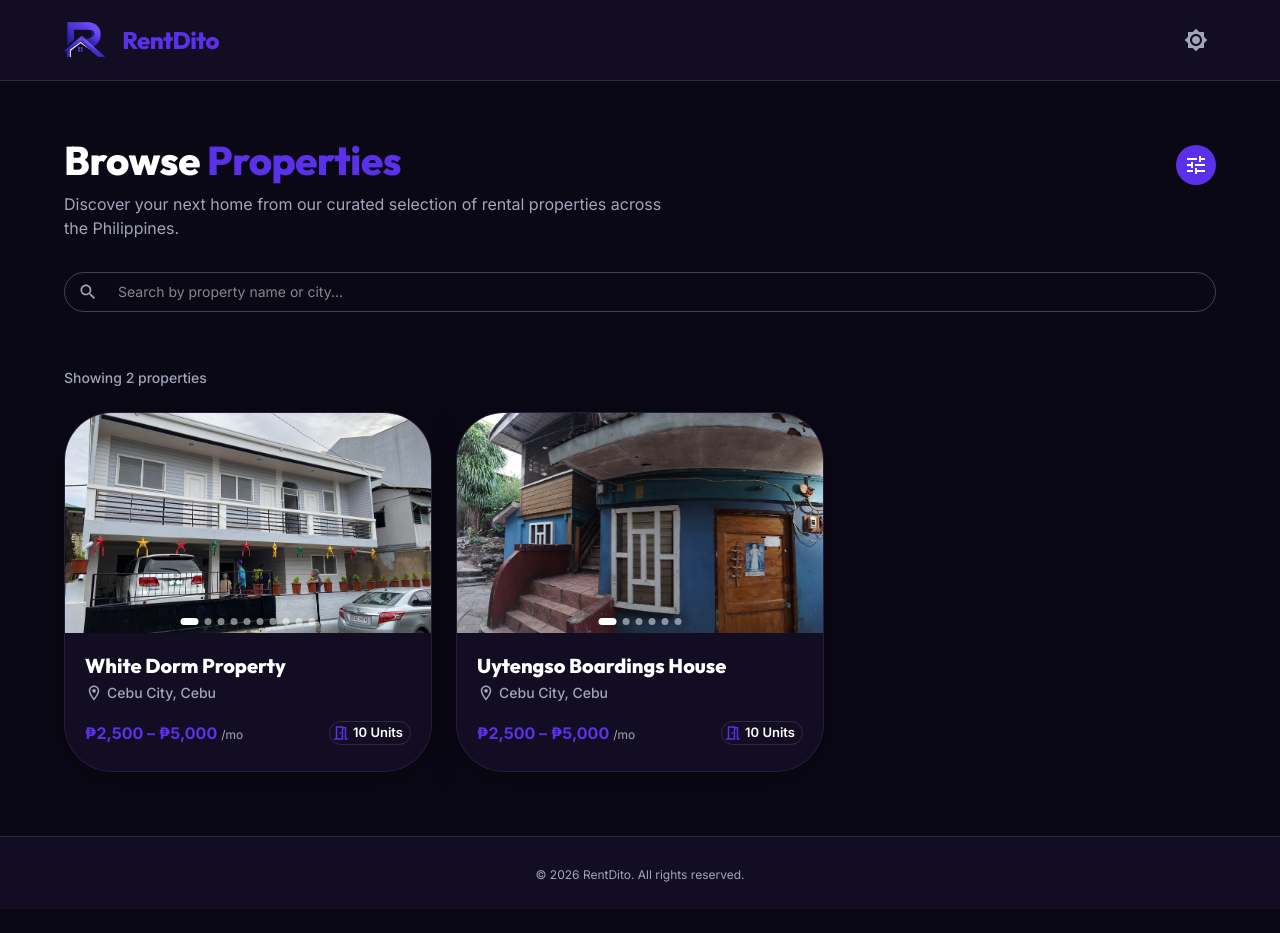
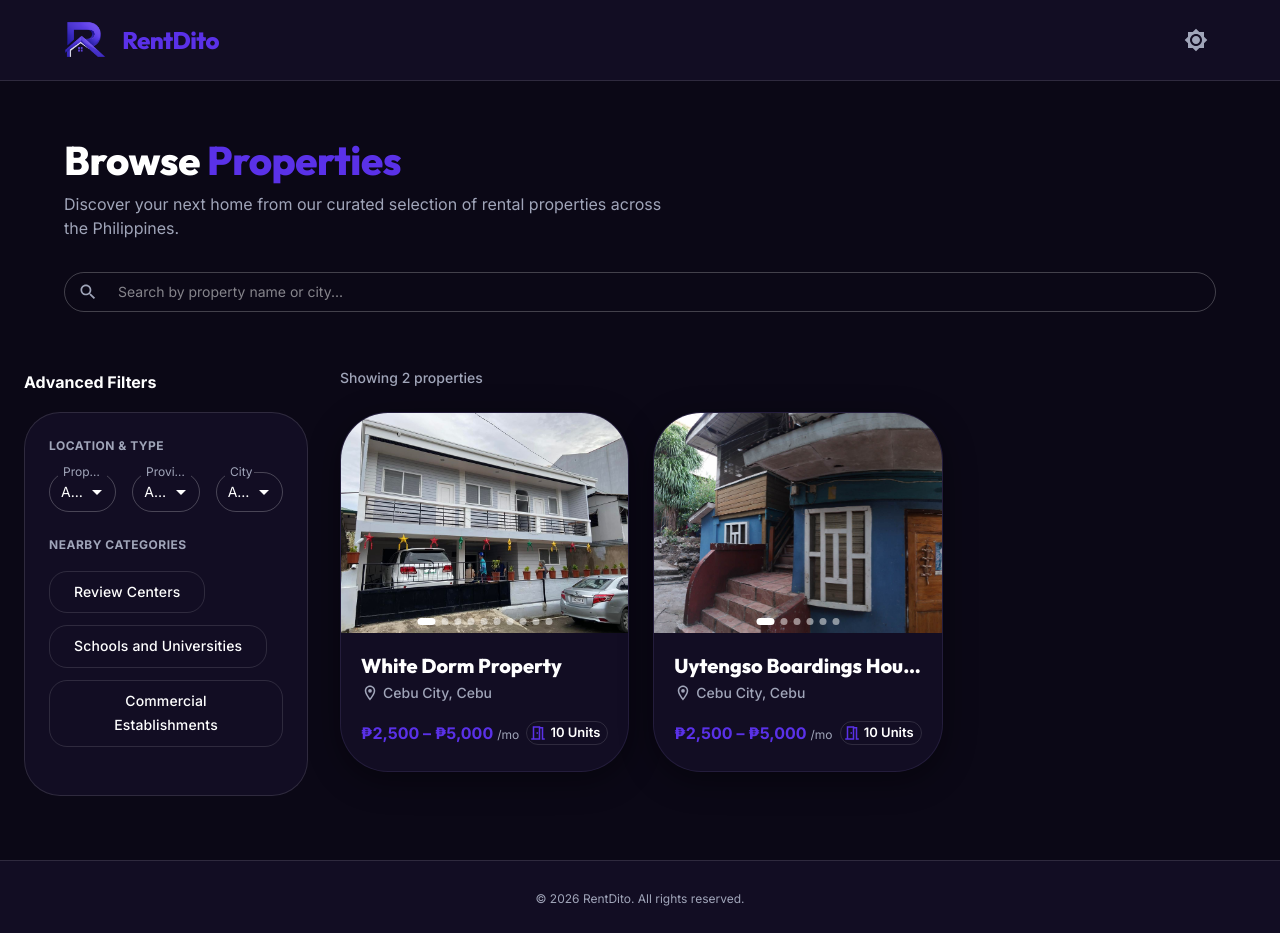
Before and after one commit to reyxdz/RentDito, a React (Vite) app in the folder client/: page /listings in a window 1280 px wide. Before the commit the page ends 909 px from the top, so only its background shows below. Built offline with nearby package versions, Linux system fonts and the light colour scheme.

Commit message:
feat(listings): permanently reveal advanced filters directly on layout desktop side-bar for professional consistency

```diff
--- a/client/src/presentation/pages/listings/ListingsPage.tsx
+++ b/client/src/presentation/pages/listings/ListingsPage.tsx
@@ -145,6 +145,7 @@ export default function ListingsPage() {
                 sx={{
                   bgcolor: 'primary.main',
                   color: 'white',
+                  display: { xs: 'flex', md: 'none' }, // Only show on mobile
                   '&:hover': {
                     bgcolor: 'primary.dark',
                   },
@@ -228,9 +229,36 @@ export default function ListingsPage() {
         </DialogActions>
       </Dialog>
 
-      {/* ── Property Cards Grid ────────────────────────────────────────── */}
+      {/* ── Main Layout: Filters & Properties Grid ──────────────────────── */}
       <Box sx={{ flexGrow: 1, pb: 8 }}>
-        <Container maxWidth="lg">
+        <Container maxWidth="xl">
+          <Grid container spacing={4}>
+            {/* Filters Sidebar (Hidden on xs, shown on md+) */}
+            <Grid size={{ xs: 12, md: 3, lg: 3 }} sx={{ display: { xs: 'none', md: 'block' } }}>
+              <Box sx={{ position: 'sticky', top: 100 }}>
+                <Typography variant="subtitle1" sx={{ fontWeight: 800, mb: 2 }}>
+                  Advanced Filters
+                </Typography>
+                <FilterPanel
+                  filters={filters}
+                  filterOptions={filterOptions}
+                  onSearchChange={handleSearchChange}
+                  onPropertyTypeChange={handlePropertyTypeChange}
+                  onProvinceChange={handleProvinceChange}
+                  onCityChange={handleCityChange}
+                  onVenueToggle={handleVenueToggle}
+                  onVenueRemove={handleVenueRemove}
+                  onClearAllVenues={handleClearAllVenues}
+                  getUniqueVenuesByCategory={getUniqueVenuesByCategory}
+                  getSelectedVenuesByCategory={getSelectedVenuesByCategory}
+                  variant="card"
+                  hideSearch={true}
+                />
+              </Box>
+            </Grid>
+
+            {/* Properties List */}
+            <Grid size={{ xs: 12, md: 9, lg: 9 }}>
               {loading ? (
                 <Grid container spacing={3}>
                   {[1, 2, 3].map((i) => (
@@ -379,6 +407,8 @@ export default function ListingsPage() {
               </Grid>
             </>
           )}
+            </Grid>
+          </Grid>
         </Container>
       </Box>
 
```
Lines whose indentation alone changed are shown as unchanged.
